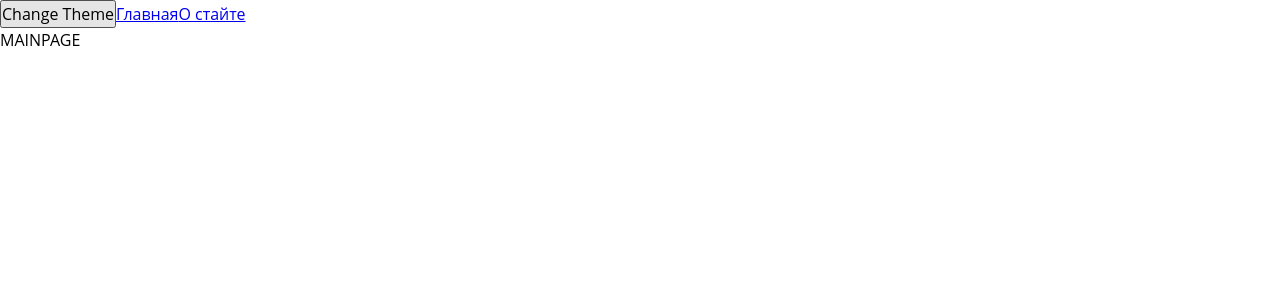
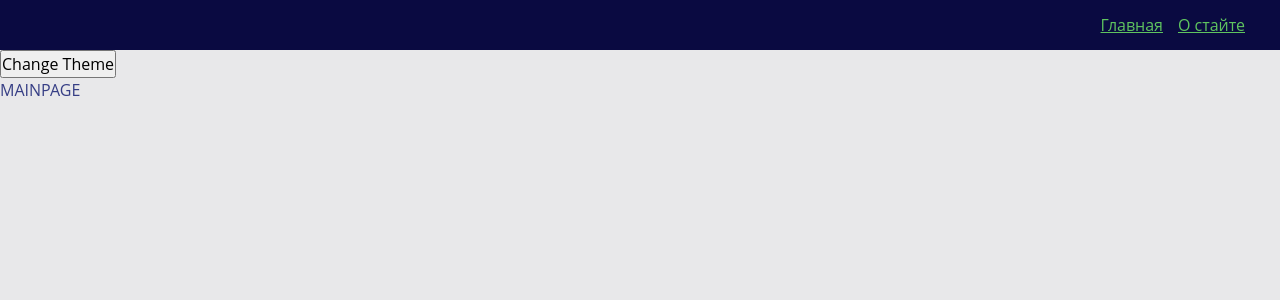
Before and after one commit to ecolog321/fsd_project, a React app: page / in a window 1280 px wide. Shown: the top 300 px of the page. Built offline with nearby package versions, Linux system fonts and the light colour scheme.

Commit message:
add navbar

```diff
--- a/src/app/App.tsx
+++ b/src/app/App.tsx
@@ -1,20 +1,18 @@
-
 import "./styles/index.scss";
 import { Link } from "react-router-dom";
 import { classNames } from "shared/lib/helpers/classNames/classNames";
 import { useTheme } from "./provider/ThemeProvider/lib/useTheme";
 import { AppRouter } from "./provider/router";
+import { Navbar } from "widgets/Navbar";
 
 export const App = () => {
-
   const { theme, toggleTheme } = useTheme();
 
   return (
-    <div className={classNames('app', {}, [theme])}>
+    <div className={classNames("app", {}, [theme])}>
+      <Navbar />
       <button onClick={toggleTheme}>Change Theme</button>
-      <Link to={"/"}>Главная</Link>
-      <Link to={"about"}>О стайте</Link>
-      <AppRouter/>
+      <AppRouter />
     </div>
   );
 };
--- a/src/app/styles/index.scss
+++ b/src/app/styles/index.scss
@@ -1,7 +1,7 @@
 @use './reset.scss';
 @use './variables/global.scss';
 @use './themes/dark.scss';
-@use './themes/normal.scss';
+@use './themes/light.scss';
 
 .app {
     font: var(--font-m);
--- a/src/app/styles/themes/dark.scss
+++ b/src/app/styles/themes/dark.scss
@@ -1,6 +1,9 @@
 .app.dark {
-    --bg-color:#0a0a41;
+  --bg-color: #0a0a41;
+  --inverted-bg-color: #e8e8ea;
 
-    --primary-color:#5fc45f;
-    --secondary-color:#ec936a;
+  --primary-color: #5fc45f;
+  --secondary-color: #ec936a;
+  --inverted-primary-color: #363e85;
+  --inverted-secondary-color: #3a87c7;
 }
--- /dev/null
+++ b/src/app/styles/themes/light.scss
@@ -0,0 +1,9 @@
+.app.light {
+  --bg-color: #e8e8ea;
+  --inverted-bg-color: #0a0a41;
+
+  --primary-color: #363e85;
+  --secondary-color: #3a87c7;
+  --inverted-primary-color: #5fc45f;
+  --inverted-secondary-color: #ec936a;
+}
--- a/src/app/styles/themes/normal.scss
+++ /dev/null
@@ -1,6 +0,0 @@
-.app.normal {
-  --bg-color: #e8e8ea;
-
-  --primary-color: #363e85;
-  --secondary-color: #3a87c7;
-}
--- a/src/app/styles/variables/global.scss
+++ b/src/app/styles/variables/global.scss
@@ -8,4 +8,6 @@
   --font-size-l: 24px;
   --font-line-l: 32px;
   --font-l: var(--font-size-l) / var(--font-line-l) var(--font-family-main);
+
+  --navbar-height: 50px;
 }
--- a/src/shared/lib/helpers/classNames/classNames.ts
+++ b/src/shared/lib/helpers/classNames/classNames.ts
@@ -1,10 +1,10 @@
 type Mods = Record<string, boolean | string>
 
 
-export function classNames(cls: string, mods: Mods, addditional: string[]): string {
+export function classNames(cls: string, mods?: Mods, addditional?: string[]): string {
     return [
         cls,
-        ...addditional,
+        ...addditional.filter(Boolean),
         Object.entries(mods)
             .filter(([cls, value]) => Boolean(value))
             .map(([cls, value]) => cls)
--- /dev/null
+++ b/src/shared/ui/AppLink/AppLink.module.scss
@@ -0,0 +1,11 @@
+.AppLink {
+    color: var(--primary-color)
+}
+
+.primary {
+    color: var(--primary-color);
+}
+
+.secondary {
+    color: var(--inverted-primary-color)
+}
--- /dev/null
+++ b/src/shared/ui/AppLink/AppLink.tsx
@@ -0,0 +1,24 @@
+import { FC } from "react";
+import { Link, LinkProps } from "react-router-dom";
+import { classNames } from "shared/lib/helpers/classNames/classNames";
+import cls from "./AppLink.module.scss";
+
+export enum AppLinkTheme {
+    PRIMARY= 'primary',
+    SECONDARY = 'secondary'
+}
+
+interface AppLinkProps extends LinkProps {
+  className?: string;
+  theme?:AppLinkTheme;
+}
+
+const AppLink: FC<AppLinkProps> = ({ className, children, to, theme=AppLinkTheme.PRIMARY }) => {
+  return (
+    <Link to={to} className={classNames(cls.AppLink, {}, [className, cls[theme]])}>
+      {children}
+    </Link>
+  );
+};
+
+export default AppLink;
--- /dev/null
+++ b/src/widgets/Navbar/index.ts
@@ -0,0 +1,3 @@
+import Navbar from "./ui/Navbar";
+
+export {Navbar}
--- /dev/null
+++ b/src/widgets/Navbar/ui/Navbar.module.scss
@@ -0,0 +1,16 @@
+.navbar {
+  width: 100%;
+  height: var(--navbar-height);
+  background: var(--inverted-bg-color);
+  display: flex;
+  align-items: center;
+  padding: 20px;
+}
+
+.links {
+  margin-left: auto;
+}
+
+.mainLink {
+  margin-right: 15px;
+}
--- /dev/null
+++ b/src/widgets/Navbar/ui/Navbar.tsx
@@ -0,0 +1,34 @@
+import { Link } from "react-router-dom";
+import { classNames } from "shared/lib/helpers/classNames/classNames";
+
+import cls from "./Navbar.module.scss";
+import AppLink, { AppLinkTheme } from "shared/ui/AppLink/AppLink";
+
+interface NavbarProps {
+  className?: string;
+}
+
+const Navbar = ({ className }: NavbarProps) => {
+  return (
+    <div className={classNames(cls.navbar, {}, [className])}>
+      <div className={cls.links}>
+        <AppLink
+          theme={AppLinkTheme.SECONDARY}
+          className={cls.mainLink}
+          to={"/"}
+        >
+          Главная
+        </AppLink>
+        <AppLink
+          theme={AppLinkTheme.SECONDARY}
+          className={cls.mainLink}
+          to={"about"}
+        >
+          О стайте
+        </AppLink>
+      </div>
+    </div>
+  );
+};
+
+export default Navbar;
```
